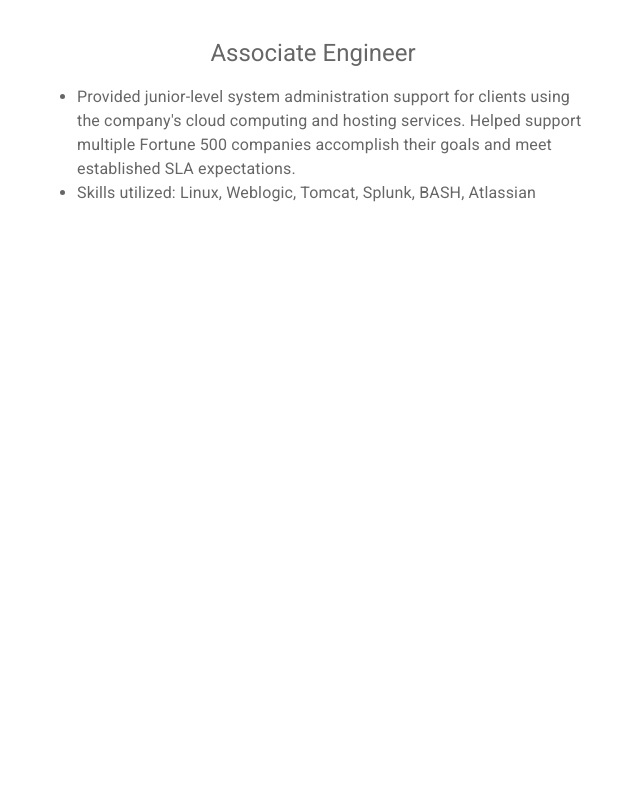
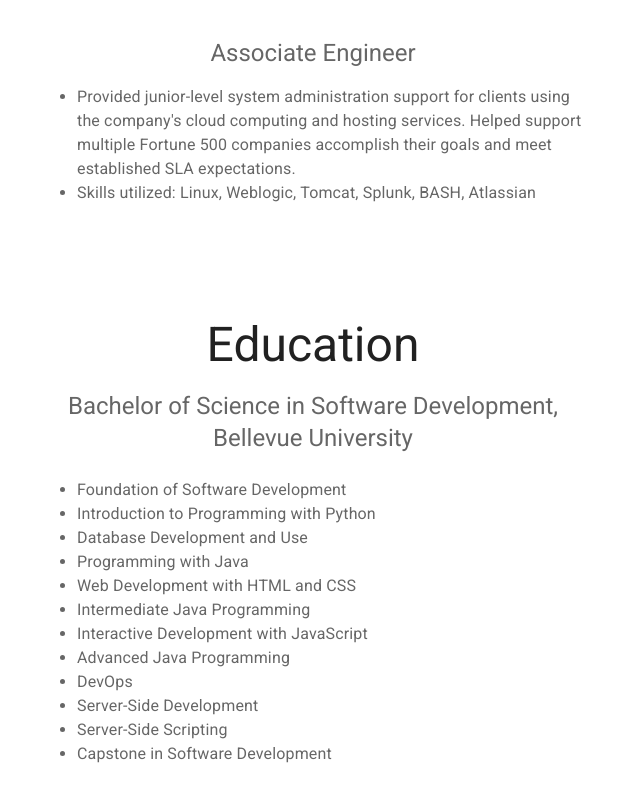
Before and after one commit to borban/orbansolutions, a React (Create React App) app: page / in a window 1280 px wide. Shown: the part 2683-3481 px from the top of the page, without its empty margins (327-967 px from the left). Before the commit the page ends 2936 px from the top, so only its background shows below. Built offline with nearby package versions, Linux system fonts and the light colour scheme.

Commit message:
Adding Education component

```diff
--- a/src/App.js
+++ b/src/App.js
@@ -3,6 +3,7 @@
 import Header from './components/Header';
 import Skills from './components/Skills';
 import Experience from './components/Experience';
+import Education from './components/Education';
 
 class App extends React.Component {
   render() {
@@ -12,6 +13,7 @@
         <Summary/>
         <Skills/>
         <Experience/>
+        <Education/>
       </div>
     );
   }
--- a/src/components/Education.js
+++ b/src/components/Education.js
@@ -1,14 +1,70 @@
-import React from 'react';
+import * as React from "react";
+import AppBar from "@mui/material/AppBar";
+import CssBaseline from "@mui/material/CssBaseline";
+import Box from "@mui/material/Box";
+import Toolbar from "@mui/material/Toolbar";
+import Typography from "@mui/material/Typography";
+import Container from "@mui/material/Container";
+import { createTheme, ThemeProvider } from "@mui/material/styles";
 
-const Education = () => {
+// TODO remove, this demo shouldn't need to reset the theme.
+const defaultTheme = createTheme();
+
+export default function Education() {
   return (
-    <div>
-      <h1>Education</h1>
-      <p>
-
-      </p>
-    </div>
+    <ThemeProvider theme={defaultTheme}>
+      <CssBaseline />
+      <main>
+        {/* Hero unit */}
+        <Box
+          sx={{
+            bgcolor: "background.paper",
+            pt: 8,
+            pb: 6,
+          }}
+        >
+          <Container maxWidth="sm">
+            <Typography
+              component="h2"
+              variant="h3"
+              align="center"
+              color="text.primary"
+              gutterBottom
+            >
+              Education
+            </Typography>
+            <Typography
+              variant="h5"
+              align="center"
+              color="text.secondary"
+              component="h6"
+            >
+                Bachelor of Science in Software Development, Bellevue University
+                <br/>
+              </Typography>
+            <Typography
+              variant="body1"
+              align="left"
+              color="text.secondary"
+              component="ul"
+            >
+              <br/>
+              <li>Foundation of Software Development</li>
+              <li>Introduction to Programming with Python</li>
+              <li>Database Development and Use</li>
+              <li>Programming with Java</li>
+              <li>Web Development with HTML and CSS</li>
+              <li>Intermediate Java Programming</li>
+              <li>Interactive Development with JavaScript</li>
+              <li>Advanced Java Programming</li>
+              <li>DevOps</li>
+              <li>Server-Side Development</li>
+              <li>Server-Side Scripting</li>
+              <li>Capstone in Software Development</li>
+            </Typography>
+          </Container>
+        </Box>
+      </main>
+    </ThemeProvider>
   );
-};
-
-export default Education;
+}
```
